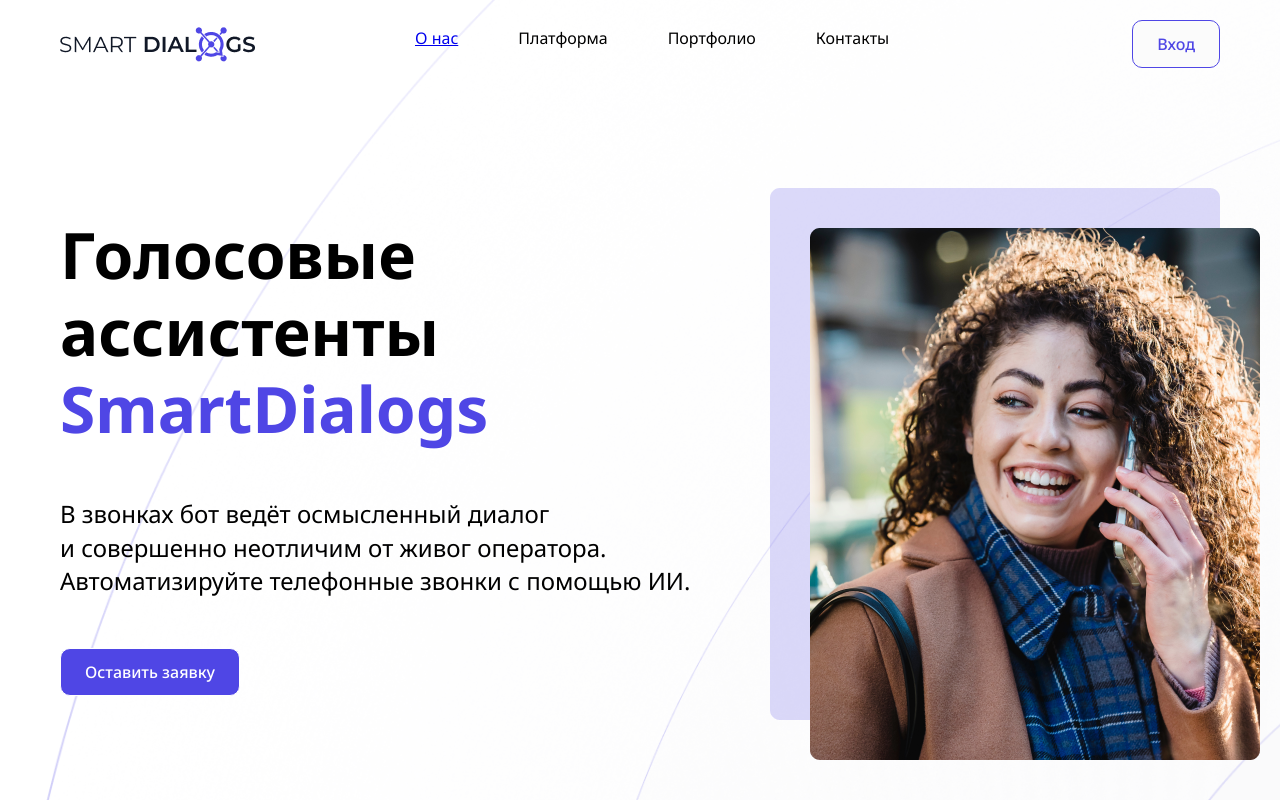
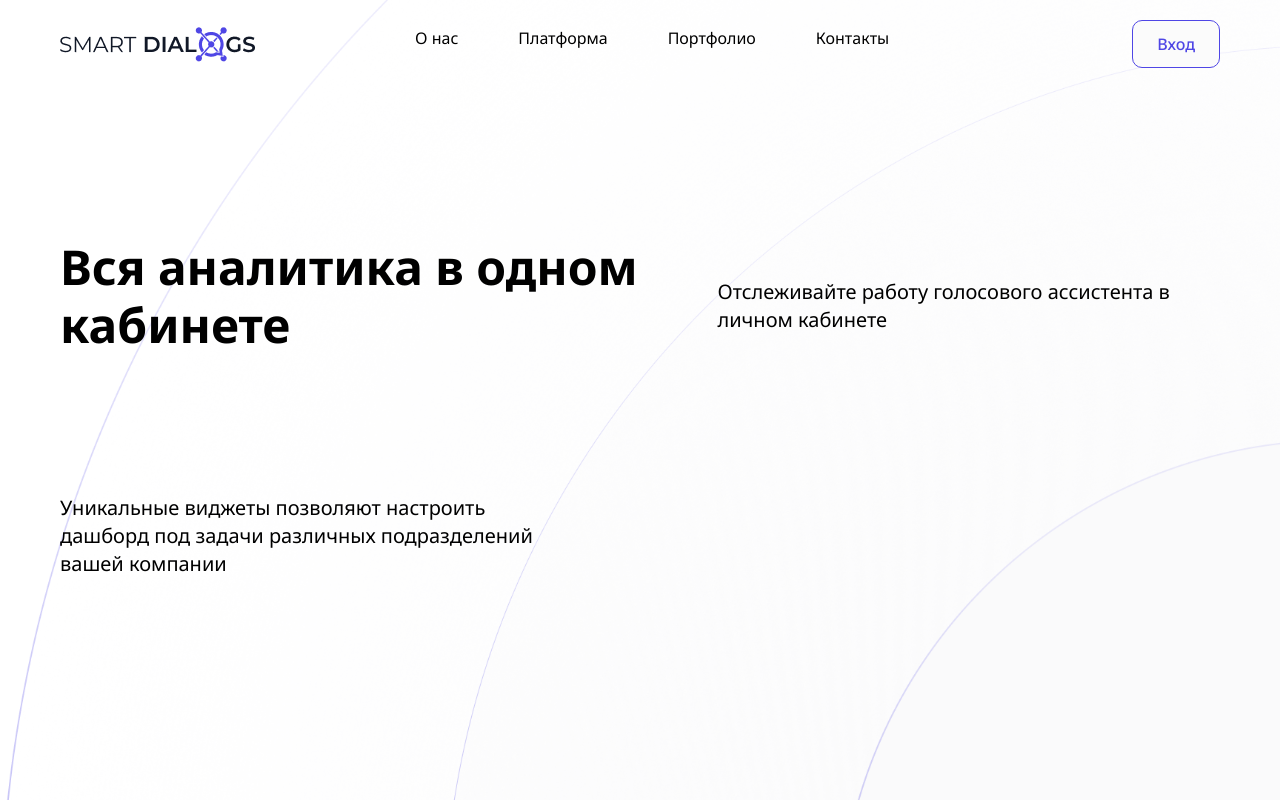
Before and after one commit to snorrien/single-page, a React (Create React App) app: page /platform in a window 1280 px wide. Shown: the top 800 px of the page. Built offline with nearby package versions, Linux system fonts and the light colour scheme.

Commit message:
add second page

```diff
--- a/package.json
+++ b/package.json
@@ -10,7 +10,10 @@
     "@types/node": "^16.18.24",
     "@types/react": "^18.0.37",
     "@types/react-dom": "^18.0.11",
+    "chart.js": "^4.2.1",
+    "faker": "^6.6.6",
     "react": "^18.2.0",
+    "react-chartjs-2": "^5.2.0",
     "react-dom": "^18.2.0",
     "react-router-dom": "^6.10.0",
     "react-scripts": "5.0.1",
@@ -46,6 +49,7 @@
     "styled-components": "^5"
   },
   "devDependencies": {
+    "@faker-js/faker": "^7.6.0",
     "@types/styled-components": "^5.1.26"
   }
 }
--- a/src/App.tsx
+++ b/src/App.tsx
@@ -1,7 +1,7 @@
 import { Route, Routes } from "react-router-dom"
 import Navbar from './components/Navbar/Navbar';
 import AboutUs from './components/AboutUs';
-import Platform from './components/Platform';
+import Platform from './components/Platform/Platform';
 import styled from 'styled-components';
 
 const AppWrapper = styled.div`
@@ -20,7 +20,10 @@
     <AppWrapper>
 
       <Navbar />
-      <AboutUs/>
+      <Routes>
+        <Route path="/" element={<AboutUs />} />
+        <Route path="/platform" element={<Platform />} />
+      </Routes>
     </AppWrapper >
   );
 }
--- a/src/components/AboutUs.tsx
+++ b/src/components/AboutUs.tsx
@@ -1,4 +1,5 @@
 import styled from 'styled-components';
+import { Container, FlexContainer } from '../styles';
 
 const Title = styled.p`
 text-align: left;
@@ -16,24 +17,10 @@
 padding: 50px 0px  50px 0px;
 `;
 
-const Container = styled.div`
-  position: relative;
-  text-align: left;
-`;
-
-
 const TopImage = styled.img`
 position: absolute;
 top: 40px;
 left: 40px;
-`;
-
-const FlexContainer = styled.div`
-justify-content: space-between;
-display: flex;
-text-align: center;
-margin-top: 120px;
-  align-items: center;
 `;
 
 const Block = styled.div`
--- a/src/components/Navbar/Navbar.tsx
+++ b/src/components/Navbar/Navbar.tsx
@@ -1,5 +1,5 @@
-import { NavLink } from "react-router-dom";
-import CustomLink from "./CustomLink";
+
+import { Link } from 'react-router-dom';
 import styled from 'styled-components';
 
 const MenuBlock = styled.div`
@@ -14,7 +14,6 @@
   justify-content: space-between;
   display: flex;
   text-align: center;
-
 `;
 
 const Menu = styled.ul`
@@ -26,23 +25,6 @@
 
 const MenuItem = styled.li`
   margin: 0 30px;
-`;
-
-const MenuLink = styled.a`
-  text-decoration: none;
-  color: rgba(0, 0, 0, 1);
-  font-weight: 400;
-  background-color: transparent;
-  caret-color: transparent;
-  cursor: pointer;
-  white-space: nowrap;
-
-  &:hover {
-    text-decoration: underline;
-    text-decoration-color: rgba(79, 70, 229, 1);
-    text-decoration-skip-ink: none;
-    text-underline-offset: 5px;
-  }
 `;
 
 const Button = styled.button`
@@ -64,6 +46,22 @@
   }
 `;
 
+const PageLink = styled(Link)`
+ text-decoration: none;
+  color:  rgba(0, 0, 0, 1);
+  font-weight: 400;
+  background-color: transparent;
+  caret-color: transparent;
+  cursor: pointer;
+  white-space: nowrap;
+  &:hover {
+    text-decoration: underline;
+    text-decoration-color: rgba(79, 70, 229, 1);
+    text-decoration-skip-ink: none;
+    text-underline-offset: 5px;
+  }
+`
+
 const Navbar = () => {
   return (
 
@@ -71,10 +69,10 @@
       <MenuContainer>
         <img src="/imgs/smartDialogs.png" alt="логотип" />
         <Menu>
-          <MenuItem><NavLink to="/aboutUs">O нас</NavLink></MenuItem>
-          <MenuItem><MenuLink href="/platform">Платформа</MenuLink></MenuItem>
-          <MenuItem><MenuLink href="#">Портфолио</MenuLink></MenuItem>
-          <MenuItem><MenuLink href="#">Контакты</MenuLink></MenuItem>
+          <MenuItem><PageLink to="/">O нас</PageLink></MenuItem>
+          <MenuItem><PageLink to="/platform">Платформа</PageLink></MenuItem>
+          <MenuItem><PageLink to="#">Портфолио</PageLink></MenuItem>
+          <MenuItem><PageLink to="#">Контакты</PageLink></MenuItem>
         </Menu>
       </MenuContainer>
       <Button>Вход</Button>
--- /dev/null
+++ b/src/components/Platform/Charts/Chart1.js
@@ -0,0 +1,60 @@
+import React from 'react';
+import {
+  Chart as ChartJS,
+  CategoryScale,
+  LinearScale,
+  PointElement,
+  LineElement,
+  Title,
+  Tooltip,
+  Legend,
+} from 'chart.js';
+import { Line } from 'react-chartjs-2';
+import faker from "faker";
+
+ChartJS.register(
+  CategoryScale,
+  LinearScale,
+  PointElement,
+  LineElement,
+  Title,
+  Tooltip,
+  Legend
+);
+
+export const options = {
+  responsive: true,
+  plugins: {
+    legend: {
+      position: 'top' as const,
+    },
+    title: {
+      display: true,
+      text: 'Chart.js Line Chart',
+    },
+  },
+};
+
+const labels = ['January', 'February', 'March', 'April', 'May', 'June', 'July'];
+
+export const data = {
+  labels,
+  datasets: [
+    {
+      label: 'Dataset 1',
+      data: labels.map(() => faker.datatype.number({ min: -1000, max: 1000 })),
+      borderColor: 'rgb(255, 99, 132)',
+      backgroundColor: 'rgba(255, 99, 132, 0.5)',
+    },
+    {
+      label: 'Dataset 2',
+      data: labels.map(() => faker.datatype.number({ min: -1000, max: 1000 })),
+      borderColor: 'rgb(53, 162, 235)',
+      backgroundColor: 'rgba(53, 162, 235, 0.5)',
+    },
+  ],
+};
+
+export function App() {
+  return <Line options={options} data={data} />;
+}
--- /dev/null
+++ b/src/components/Platform/Platform.tsx
@@ -0,0 +1,47 @@
+import styled from 'styled-components';
+import { Container, FlexContainer } from '../../styles';
+import Chart1 from  "./Charts/Chart1"
+
+
+
+const Title = styled.p`
+text-align: left;
+color: rgba(0, 0, 0, 1);
+font-weight: 700;
+font-size: 48px;
+line-height: 120%;
+`;
+
+const Text = styled.p`
+text-align: left;
+display: flex;
+font-weight: 400;
+font-size: 20px;
+line-height: 140%;
+padding: 90px 0px  70px 0px;
+`;
+
+const Platform = () => {
+    return (
+        <div>
+            <FlexContainer>
+                <Container>
+                    <Title>
+                        Вся аналитика в одном кабинете
+                    </Title>
+                </Container>
+                <Container>
+                    <Text>
+                        Отслеживайте работу голосового ассистента в личном кабинете
+                    </Text>
+                </Container>
+            </FlexContainer>
+            <Text >
+                Уникальные виджеты позволяют настроить <br/>дашборд под задачи различных подразделений <br/>вашей компании
+            </Text>
+
+        </div>
+    )
+}
+
+export default Platform;
--- a/src/index.tsx
+++ b/src/index.tsx
@@ -17,8 +17,6 @@
   <Router>
     <Global/>
     <App />
-
-
   </Router>
 
 );
--- /dev/null
+++ b/src/styles.ts
@@ -0,0 +1,14 @@
+import styled from "styled-components";
+
+export const Container = styled.div`
+  position: relative;
+  text-align: left;
+`;
+
+export const FlexContainer = styled.div`
+justify-content: space-between;
+display: flex;
+text-align: center;
+margin-top: 120px;
+  align-items: center;
+`;
```
Also changed, not shown: src/components/Platform.tsx (deleted, +0 -9 lines), src/components/Platform/Charts/Chart2.tsx (added), 1 other file (tests, documents, lock files or other folders).
